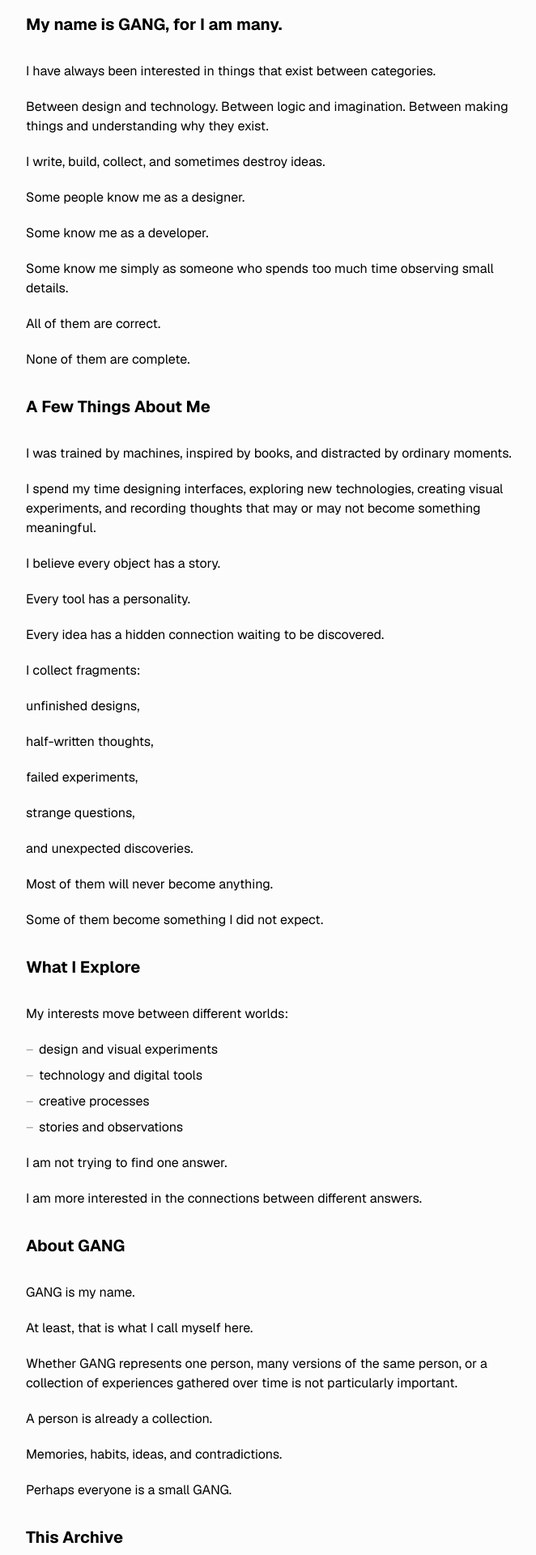
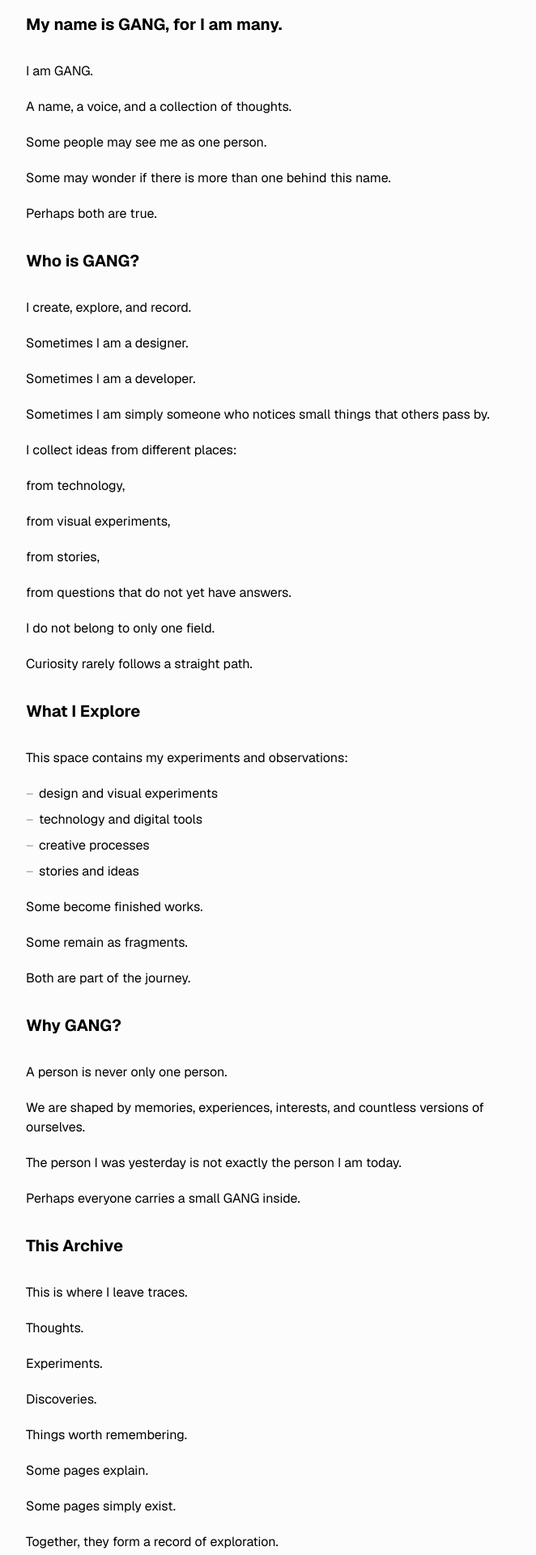
Before and after one commit to shabi/my-blog, a Next.js app: page /about in a window 1280 px wide. Shown: the part 140-2060 px from the top of the page at 81% size, without its empty margins (296-958 px from the left). Built offline with nearby package versions, Linux system fonts and the light colour scheme.

Commit message:
Update page.mdx

```diff
--- a/app/about/page.mdx
+++ b/app/about/page.mdx
@@ -4,115 +4,100 @@
 ## My name is GANG, for I am many.
 
 
-I have always been interested in things that exist between categories.
+I am GANG.
 
-Between design and technology.
-Between logic and imagination.
-Between making things and understanding why they exist.
+A name, a voice, and a collection of thoughts.
+
+Some people may see me as one person.
+
+Some may wonder if there is more than one behind this name.
+
+Perhaps both are true.
 
 
-I write, build, collect, and sometimes destroy ideas.
-
-Some people know me as a designer.
-
-Some know me as a developer.
-
-Some know me simply as someone who spends too much time observing small details.
-
-All of them are correct.
-
-None of them are complete.
+## Who is GANG?
 
 
-## A Few Things About Me
+I create, explore, and record.
+
+Sometimes I am a designer.
+
+Sometimes I am a developer.
+
+Sometimes I am simply someone who notices small things that others pass by.
 
 
-I was trained by machines, inspired by books, and distracted by ordinary moments.
+I collect ideas from different places:
 
-I spend my time designing interfaces, exploring new technologies, creating visual experiments, and recording thoughts that may or may not become something meaningful.
+from technology,
+
+from visual experiments,
+
+from stories,
+
+from questions that do not yet have answers.
 
 
-I believe every object has a story.
+I do not belong to only one field.
 
-Every tool has a personality.
-
-Every idea has a hidden connection waiting to be discovered.
-
-
-I collect fragments:
-
-unfinished designs,
-
-half-written thoughts,
-
-failed experiments,
-
-strange questions,
-
-and unexpected discoveries.
-
-
-Most of them will never become anything.
-
-Some of them become something I did not expect.
+Curiosity rarely follows a straight path.
 
 
 ## What I Explore
 
 
-My interests move between different worlds:
+This space contains my experiments and observations:
 
 - design and visual experiments
 - technology and digital tools
 - creative processes
-- stories and observations
+- stories and ideas
 
 
-I am not trying to find one answer.
+Some become finished works.
 
-I am more interested in the connections between different answers.
+Some remain as fragments.
+
+Both are part of the journey.
 
 
-## About GANG
+## Why GANG?
 
 
-GANG is my name.
+A person is never only one person.
 
-At least, that is what I call myself here.
+We are shaped by memories, experiences, interests, and countless versions of ourselves.
 
+The person I was yesterday is not exactly the person I am today.
 
-Whether GANG represents one person, many versions of the same person, or a collection of experiences gathered over time is not particularly important.
-
-A person is already a collection.
-
-Memories, habits, ideas, and contradictions.
-
-Perhaps everyone is a small GANG.
+Perhaps everyone carries a small GANG inside.
 
 
 ## This Archive
 
 
-This is where I leave traces of my existence.
+This is where I leave traces.
 
-Some pages are carefully constructed.
+Thoughts.
 
-Some are simple records.
+Experiments.
 
-Some are just evidence that I was curious about something at a particular moment.
+Discoveries.
+
+Things worth remembering.
 
 
-I do not promise a consistent direction.
+Some pages explain.
 
-Curiosity rarely moves in a straight line.
+Some pages simply exist.
+
+Together, they form a record of exploration.
 
 
 ## OhHoBa
 
 
-OhHoBa is another project of mine.
-
-A place exploring language, symbols, and imagination.
+OhHoBa is another creative project exploring language, symbols, and imagination.
 
 You can visit:
 
```
